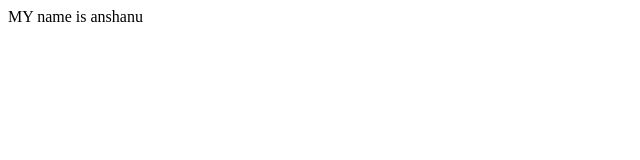
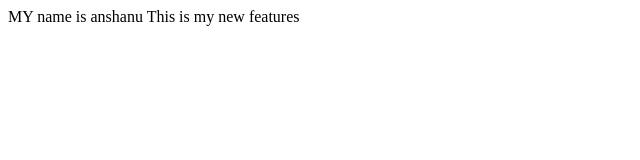
Before and after one commit to anshanu123/localrepo, a plain HTML site: page index.html in a window 1280 px wide. Shown: the whole page, without its empty margins (0-640 px from the left). Drawn offline with Linux system fonts and the light colour scheme.

Commit message:
added new features

```diff
--- a/index.html
+++ b/index.html
@@ -1,3 +1,7 @@
 <pr>
     MY name is anshanu
 </pr>
+
+<pr>
+    This is my new features
+</pr>
```
